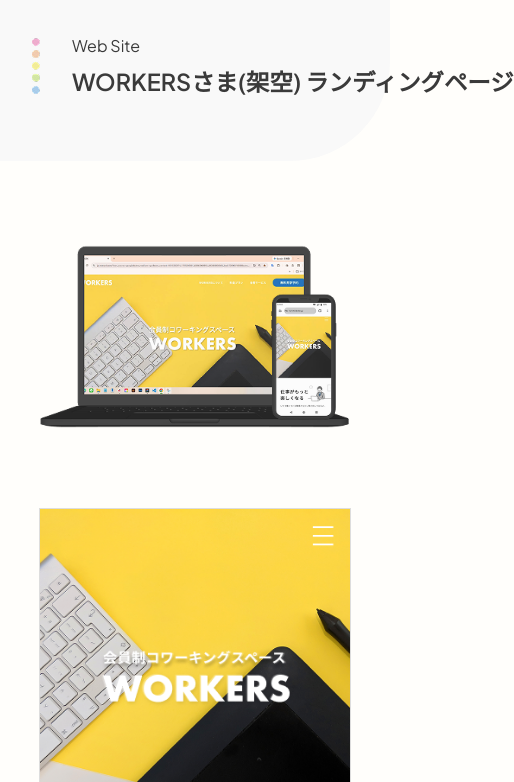
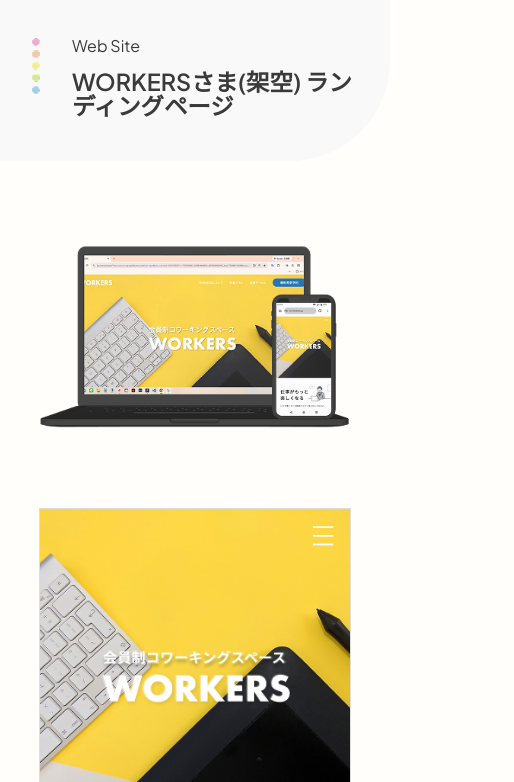
Before and after one commit to fumadesign/portfolio, a plain HTML site: page works_workers.html in a window 390 px wide. Shown: the part 62-844 px from the top of the page, 514 px wide, since content can reach past the window. Drawn offline with nearby package versions, Linux system fonts and the light colour scheme.

Commit message:
Update works.css

```diff
--- a/css/works.css
+++ b/css/works.css
@@ -523,7 +523,8 @@ margin-bottom: 16px;
 .head-title .ja {
     font-size: clamp(20px, 6vw, 24px);
     font-weight: 600;
-    white-space: nowrap;
+    /* white-space: nowrap; */
+    padding-right: 10%;
 }
 
 /* SP_リンクボタン */
@@ -683,24 +684,4 @@ margin-bottom: 16px;
     padding-right: 10%;
 }
 
-
-
-
-
-
-
-
-
-
-
-
-
-
-
-
-
-
-
-
-
 }
```
